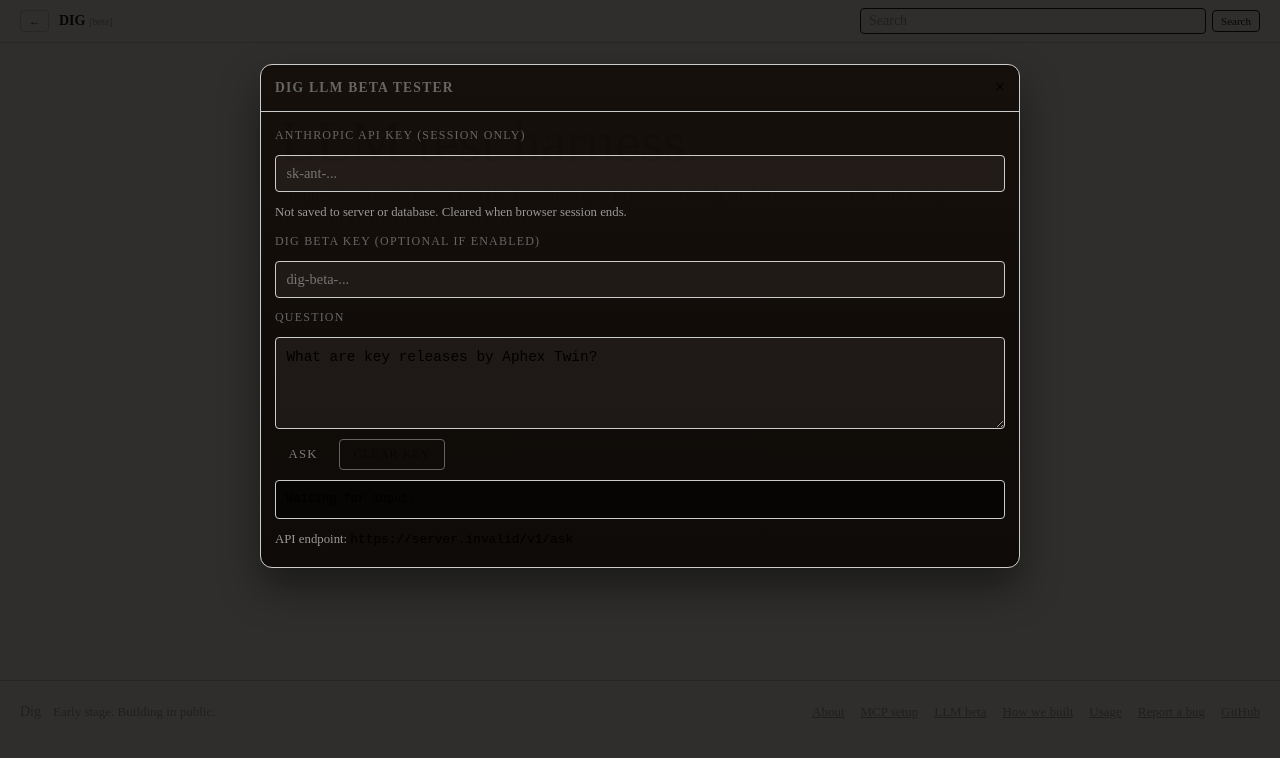
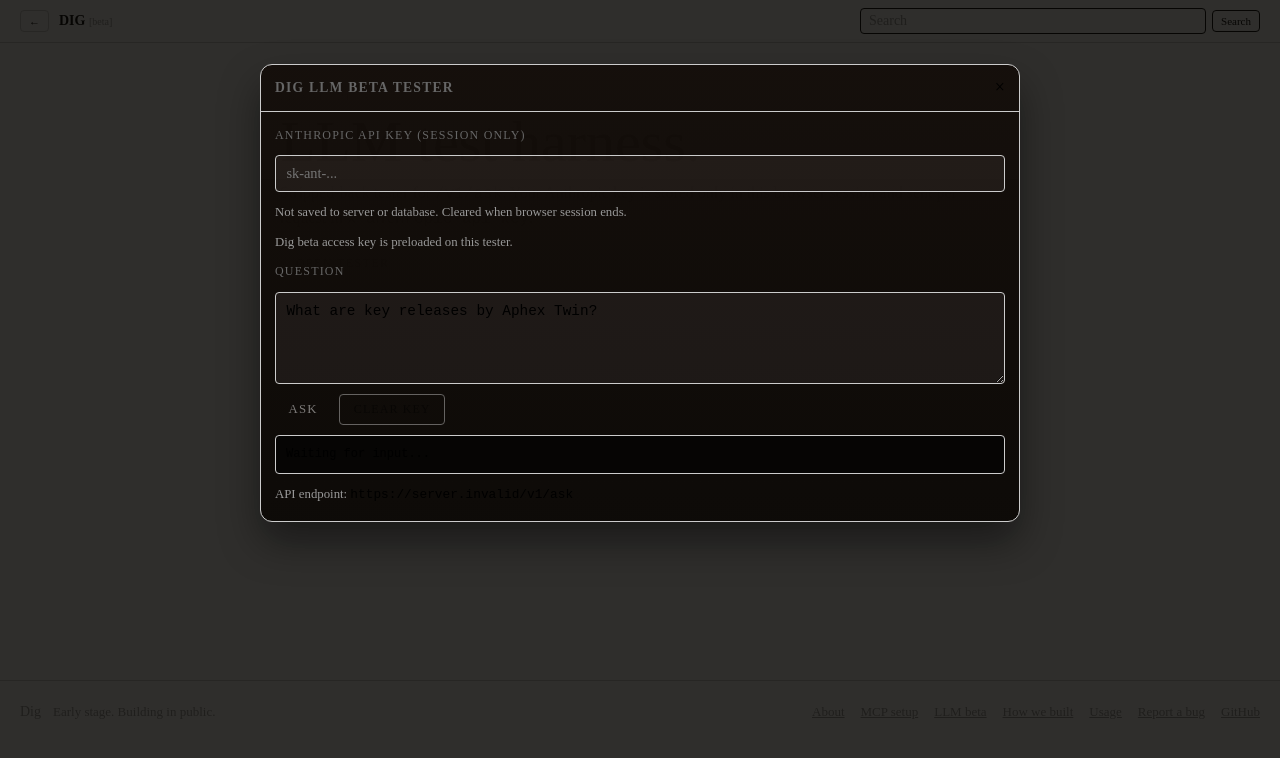
Before and after one commit to b1rdmania/dig, a Next.js app in the folder apps/web/: page /llm-beta in a window 1280 px wide. Shown: the top 758 px of the page. Built offline with nearby package versions, Linux system fonts and the light colour scheme; no server answers.

Commit message:
llm-beta: hardcode dig beta key and simplify form

```diff
--- a/apps/web/src/app/llm-beta/LlmBetaClient.tsx
+++ b/apps/web/src/app/llm-beta/LlmBetaClient.tsx
@@ -5,6 +5,7 @@
 
 const API_URL = process.env.NEXT_PUBLIC_DIG_API_URL || "https://dig-api.fly.dev";
 const KEY_STORAGE = "dig.llm_beta.anthropic_key";
+const DIG_BETA_KEY = "dig-alpha-001";
 
 type AskResponse = {
   answer: string;
@@ -23,7 +24,6 @@
 
 export function LlmBetaClient() {
   const [open, setOpen] = useState(true);
-  const [betaKey, setBetaKey] = useState("");
   const [anthropicKey, setAnthropicKey] = useState("");
   const [question, setQuestion] = useState("What are key releases by Aphex Twin?");
   const [loading, setLoading] = useState(false);
@@ -63,7 +63,7 @@
         method: "POST",
         headers: {
           "content-type": "application/json",
-          "x-api-key": betaKey.trim(),
+          "x-api-key": DIG_BETA_KEY,
           "x-anthropic-api-key": anthropicKey.trim(),
         },
         body: JSON.stringify({ question: q }),
@@ -119,16 +119,7 @@
                 placeholder="sk-ant-..."
               />
               <p className={styles.help}>Not saved to server or database. Cleared when browser session ends.</p>
-
-              <label className={styles.label} htmlFor="beta-key">Dig Beta Key (optional if enabled)</label>
-              <input
-                id="beta-key"
-                className={styles.input}
-                type="password"
-                value={betaKey}
-                onChange={(e) => setBetaKey(e.target.value)}
-                placeholder="dig-beta-..."
-              />
+              <p className={styles.help}>Dig beta access key is preloaded on this tester.</p>
 
               <label className={styles.label} htmlFor="llm-q">Question</label>
               <textarea
```
